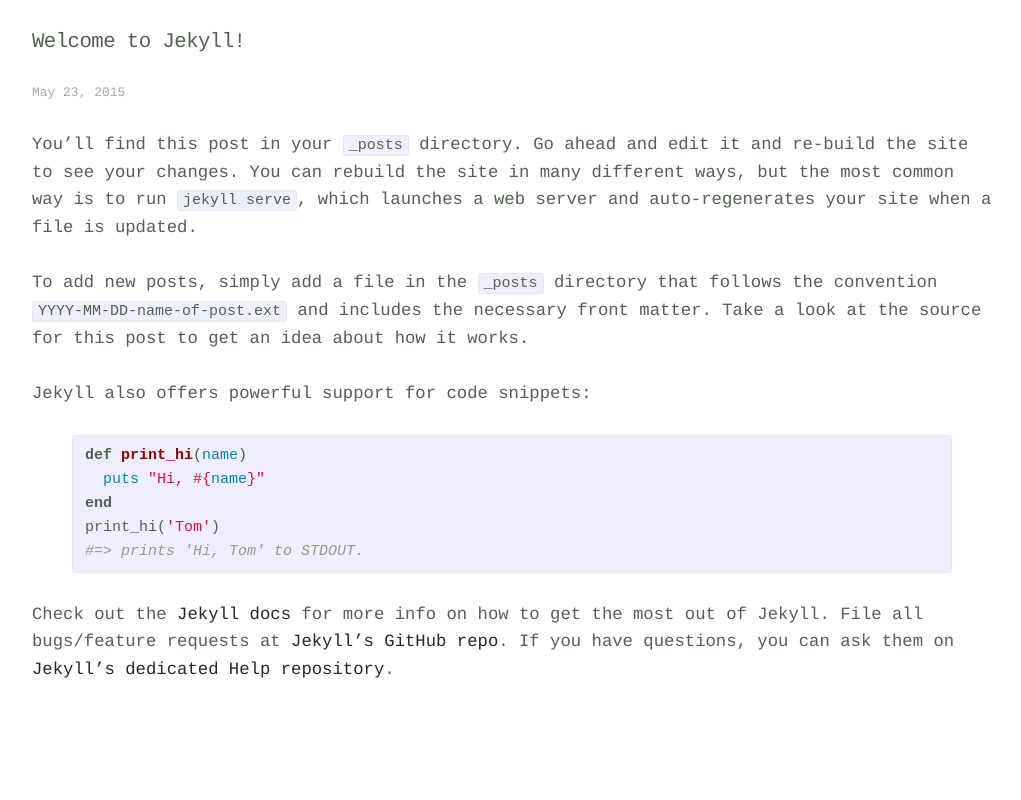
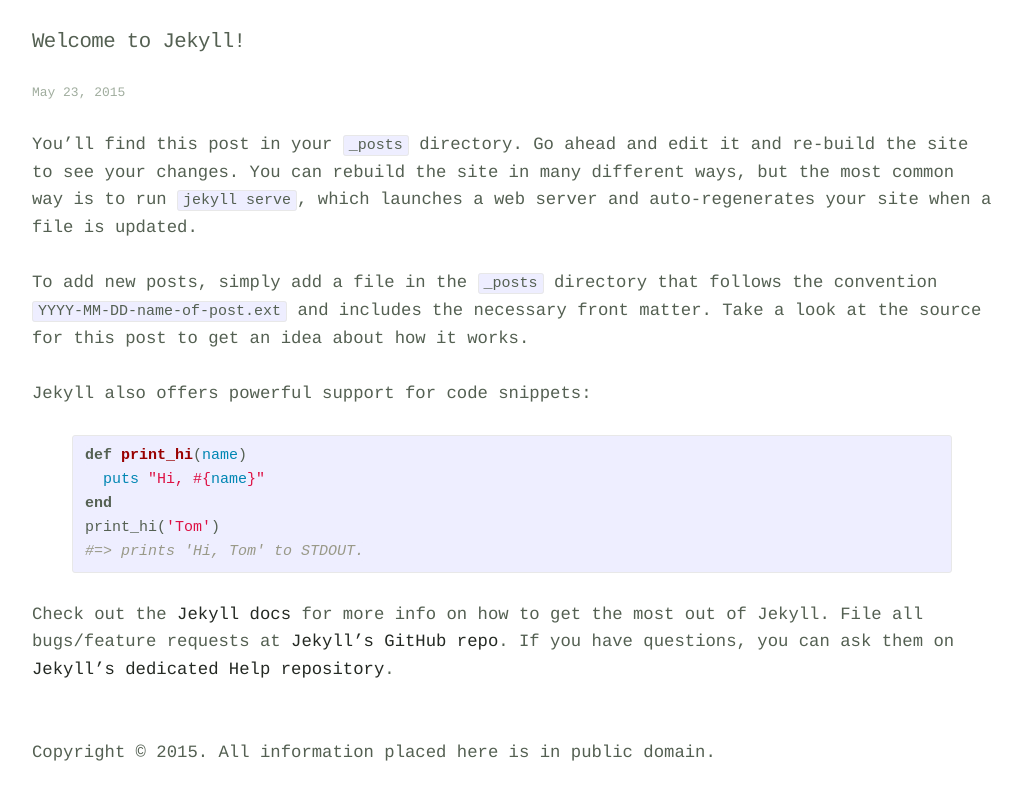
Before and after one commit to ezmiller/humanscode, a Jekyll site: the page built from _posts/2015-05-23-welcome-to-jekyll.markdown, in a window 1280 px wide. Shown: the top 800 px of the page, without its empty margins (128-1149 px from the left). Built offline with Jekyll 4.4.1, drawn with Linux system fonts in a browser that asks for light colours.

Commit message:
Add footer with copyright

```diff
--- /dev/null
+++ b/_includes/footer.html
@@ -0,0 +1,3 @@
+<footer class="footer twelve columns">
+	<p>Copyright © 2015. All information placed here is in public domain.</p>
+</footer>
--- a/_layouts/post.html
+++ b/_layouts/post.html
@@ -13,3 +13,5 @@
   </article>
 
 </div>
+
+{% include footer.html %}
```
